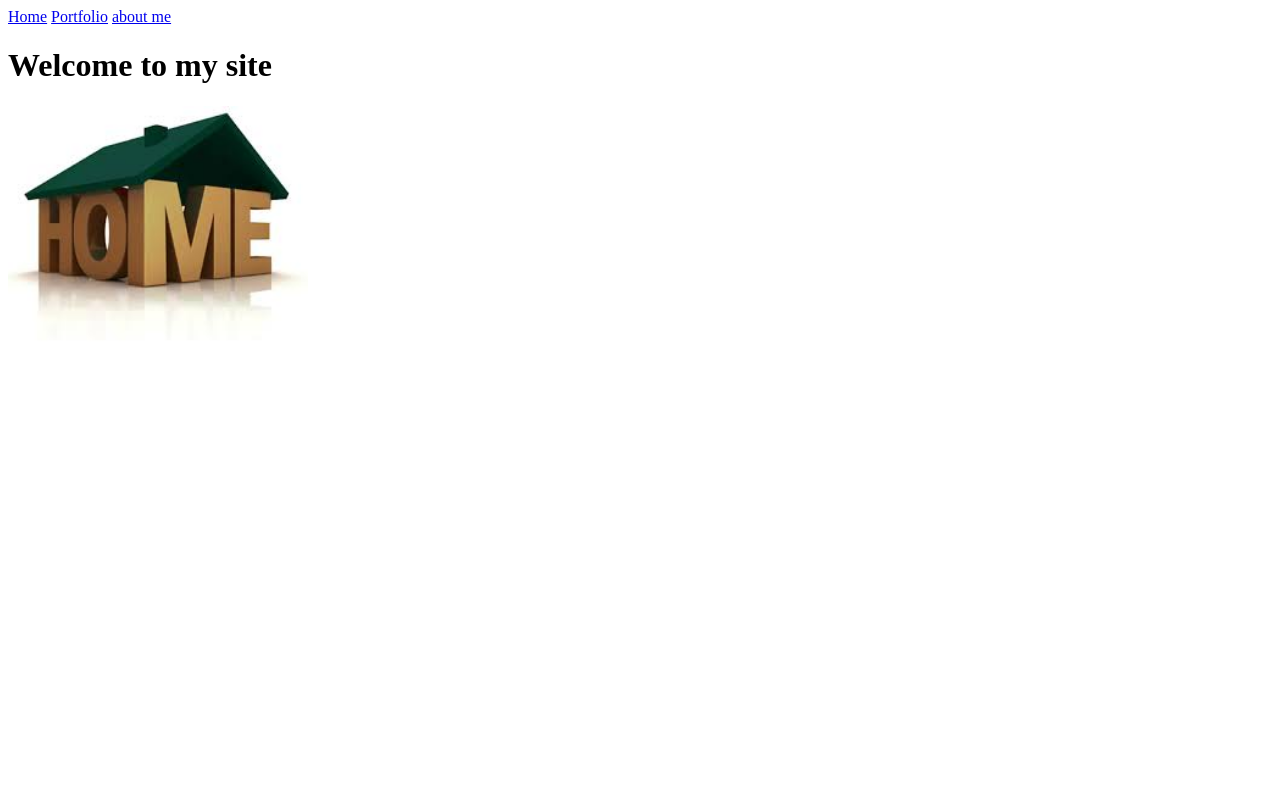
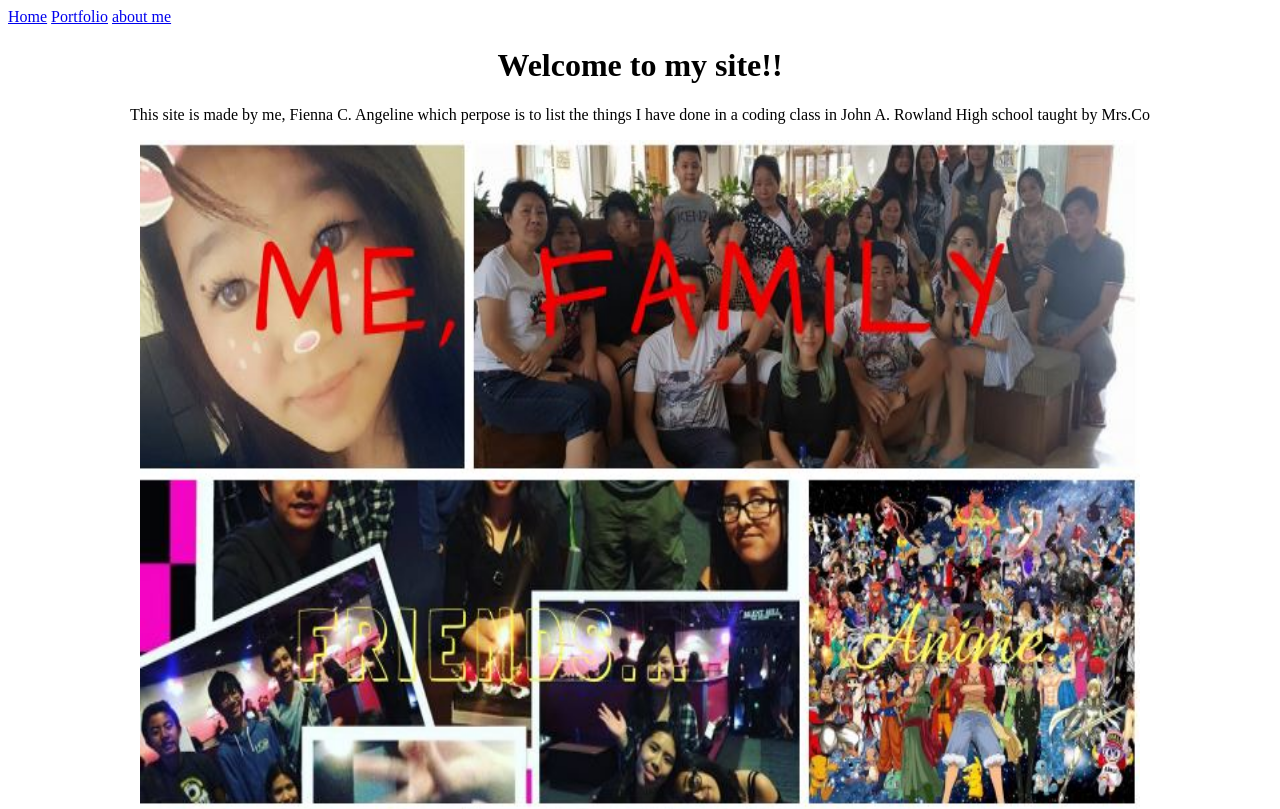
Before and after one commit to Fienna626/CSP2017F_A, a plain HTML site: page index.html in a window 1280 px wide. Shown: the top 809 px of the page. Drawn offline with Linux system fonts and the light colour scheme.

Commit message:
Add files via upload

```diff
--- a/index.html
+++ b/index.html
@@ -8,7 +8,11 @@
     <a href="index.html">Home</a>
     <a href="portfolio.html">Portfolio</a>
     <a href="aboutme.html">about me</a>
-    <h1>Welcome to my site</h1>
-    <img src="images/home.jpg" height="250">
+    <center><h1>Welcome to my site!!</h1></center>
+
+
+    <p><center><font color= "black"> This site is made by me, Fienna C. Angeline which perpose is to list the things I have done in a coding class in John A. Rowland High school taught by Mrs.Co</font></center></p>
+	   <center><img src= "images/Family.JPG" width="1000" height="1000"></center>
+
   </body>
 </html>
```
Also changed, not shown: portfolio.html (+0 -3 lines).
